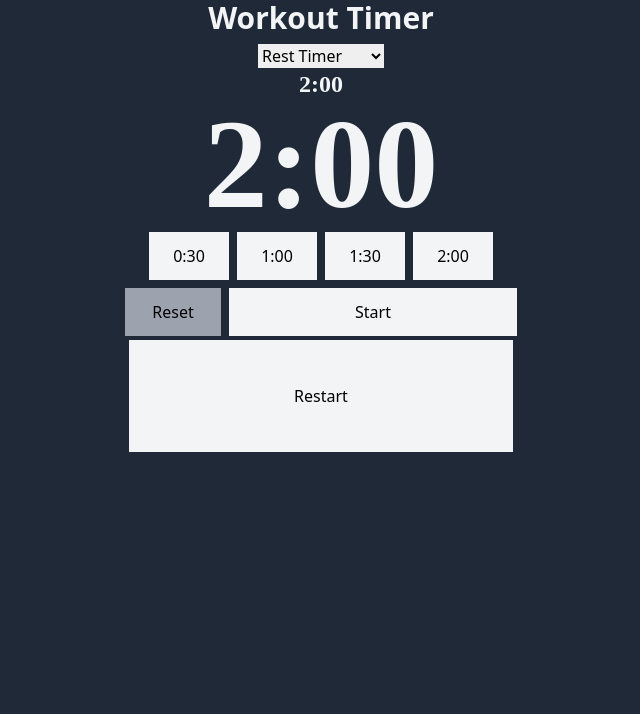
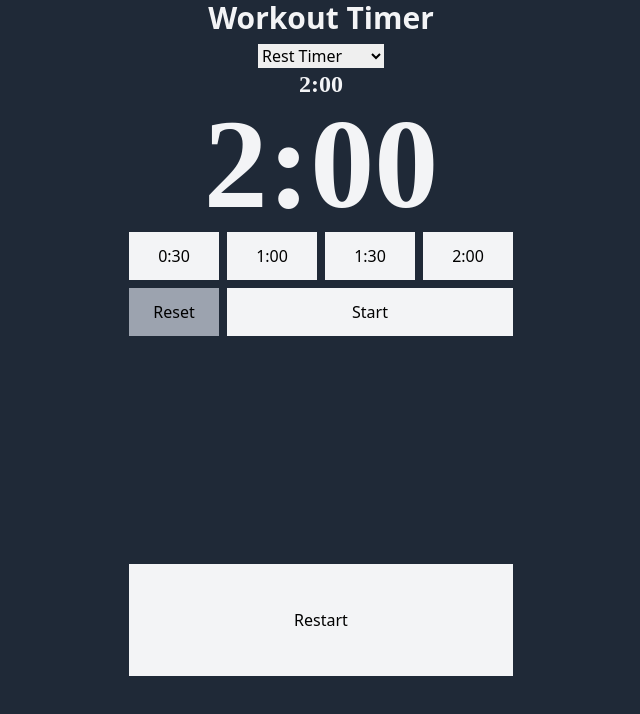
Before and after one commit to drowe1/workoutTimer, a Svelte app: page / in a window 1280 px wide. Shown: the top 714 px of the page, without its empty margins (319-959 px from the left). Built offline with nearby package versions, Linux system fonts and the light colour scheme; no server answers.

Commit message:
improved formatting and alignment

```diff
--- a/src/rest.svelte
+++ b/src/rest.svelte
@@ -30,13 +30,6 @@
 		}
 	}, 1000)
 
-	function playSound(soundFile) {
-	    const audio = new Audio(soundFile);
-		if (soundOn) {
-			audio.play();
-		}
-	}
-
 	function restart() {
 		reset();
 		active = true;
@@ -50,16 +43,16 @@
 
 <h1 class="text-2xl font-bold text-center text-gray-100 font-Droid">{topTimer_display}</h1>
 <h1 class="text-9xl font-bold text-center text-gray-100 font-Droid">{timer_display}</h1>
-<div class="flex m-auto justify-center">
-	<button class="bg-gray-100 w-20 h-12 m-1" on:click={() => {topTimer = 30; restart()}}>0:30</button>
-	<button class="bg-gray-100 w-20 h-12 m-1" on:click={() => {topTimer = 60; restart()}}>1:00</button>
-	<button class="bg-gray-100 w-20 h-12 m-1" on:click={() => {topTimer = 90; restart()}}>1:30</button>
-	<button class="bg-gray-100 w-20 h-12 m-1" on:click={() => {topTimer = 120; restart()}}>2:00</button>
+<div class="flex m-auto justify-center w-96">
+	<button disabled={active} class="bg-gray-100 w-1/4 h-12 my-1 mr-1 disabled:bg-gray-400" on:click={() => {topTimer = 30; restart()}}>0:30</button>
+	<button disabled={active} class="bg-gray-100 w-1/4 h-12 my-1 mx-1 disabled:bg-gray-400" on:click={() => {topTimer = 60; restart()}}>1:00</button>
+	<button disabled={active} class="bg-gray-100 w-1/4 h-12 my-1 mx-1 disabled:bg-gray-400" on:click={() => {topTimer = 90; restart()}}>1:30</button>
+	<button disabled={active} class="bg-gray-100 w-1/4 h-12 my-1 ml-1 disabled:bg-gray-400" on:click={() => {topTimer = 120; restart()}}>2:00</button>
 </div>
-<div class="flex m-auto justify-center">
-	<button disabled={active || timer === topTimer} class="bg-gray-100 w-24 h-12 m-1 disabled:bg-gray-400" on:click={reset}>Reset</button>
-	<button class="bg-gray-100 w-72 h-12 m-1" on:click={() => {active = !active}}>{!active ? "Start" : "Pause"}</button>
+<div class="flex m-auto justify-center w-96">
+	<button disabled={active || timer === topTimer} class="bg-gray-100 w-[23.6%] h-12 my-1 mr-1 disabled:bg-gray-400" on:click={reset}>Reset</button>
+	<button class="bg-gray-100 w-3/4 h-12 my-1 ml-1" on:click={() => {active = !active}}>{!active ? "Start" : "Pause"}</button>
 </div>
-<div class="flex m-auto justify-center">
-	<button class="bg-gray-100 w-96 h-28" on:click={restart}>Restart</button>
+<div class="flex m-auto justify-center w-96">
+	<button class="bg-gray-100 w-full h-28 mt-56" on:click={restart}>Restart</button>
 </div>
```
